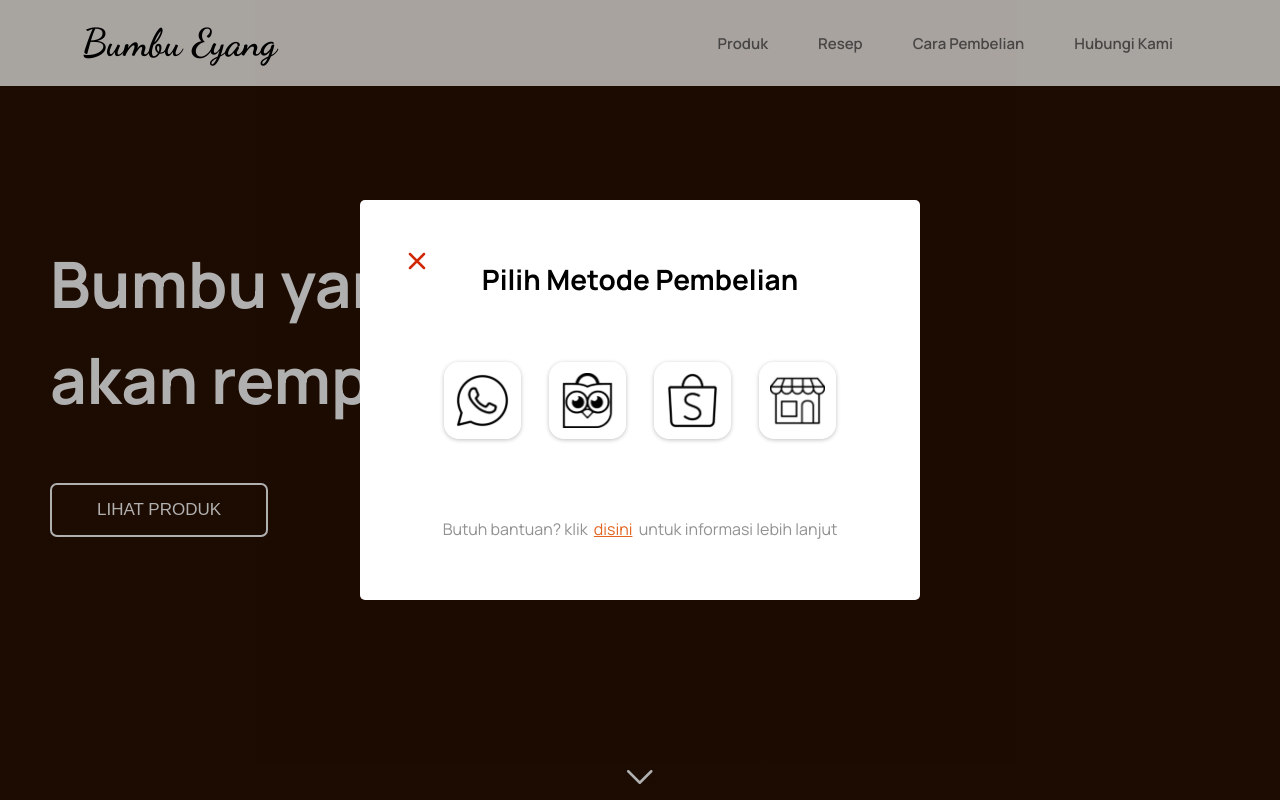
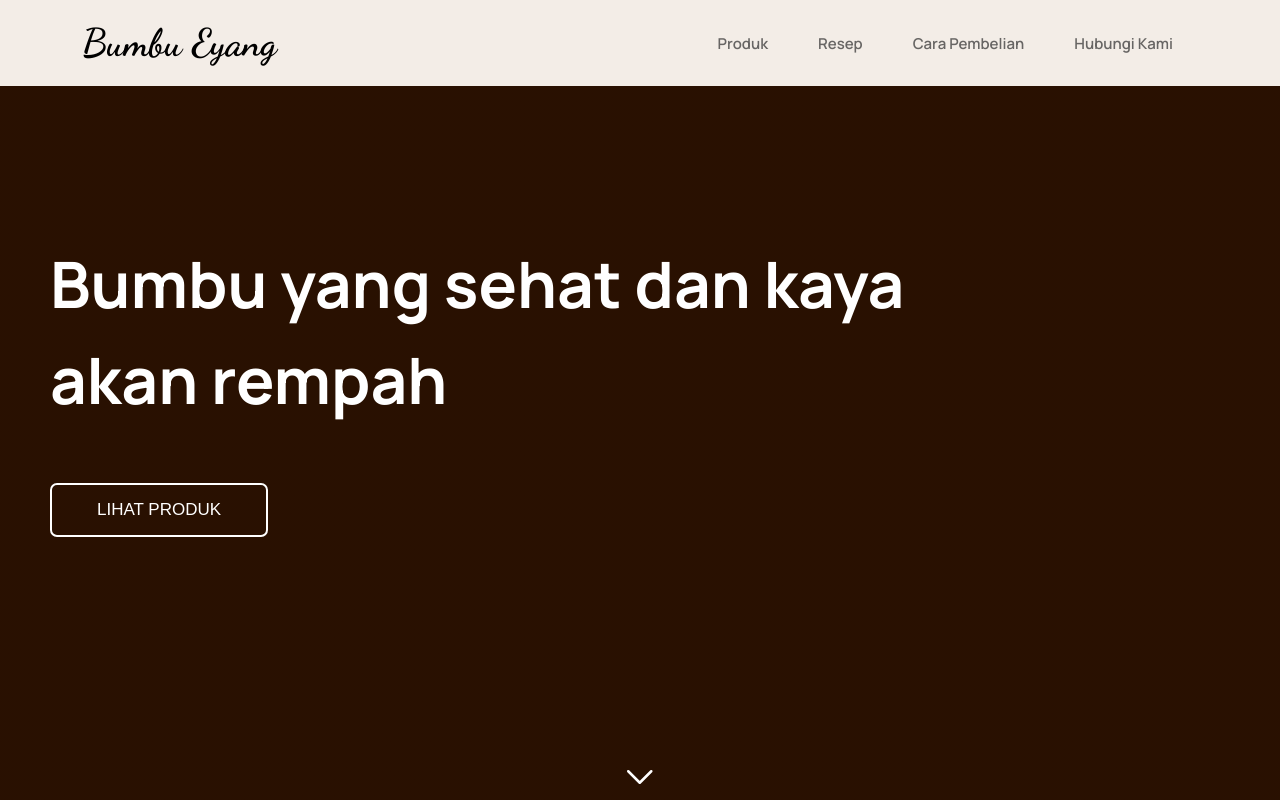
Before and after one commit to auliamnaufal/BumbuEyang, a website built with webpack: page src/templates/index.html in a window 1280 px wide. Shown: the top 800 px of the page. Built offline with nearby package versions, Linux system fonts and the light colour scheme; files whose address does not match are found by name.

Commit message:
(refactor): added close class to payment popup

```diff
--- a/src/templates/index.html
+++ b/src/templates/index.html
@@ -193,7 +193,7 @@
       <h2>Bumbu Eyang</h2>
     </footer>
 
-    <div class="pembelian-popup" id="popup">
+    <div class="pembelian-popup close" id="popup">
       <div class="card" id="card">
 				<img
 					src="./public/logo/exit.svg"
```
